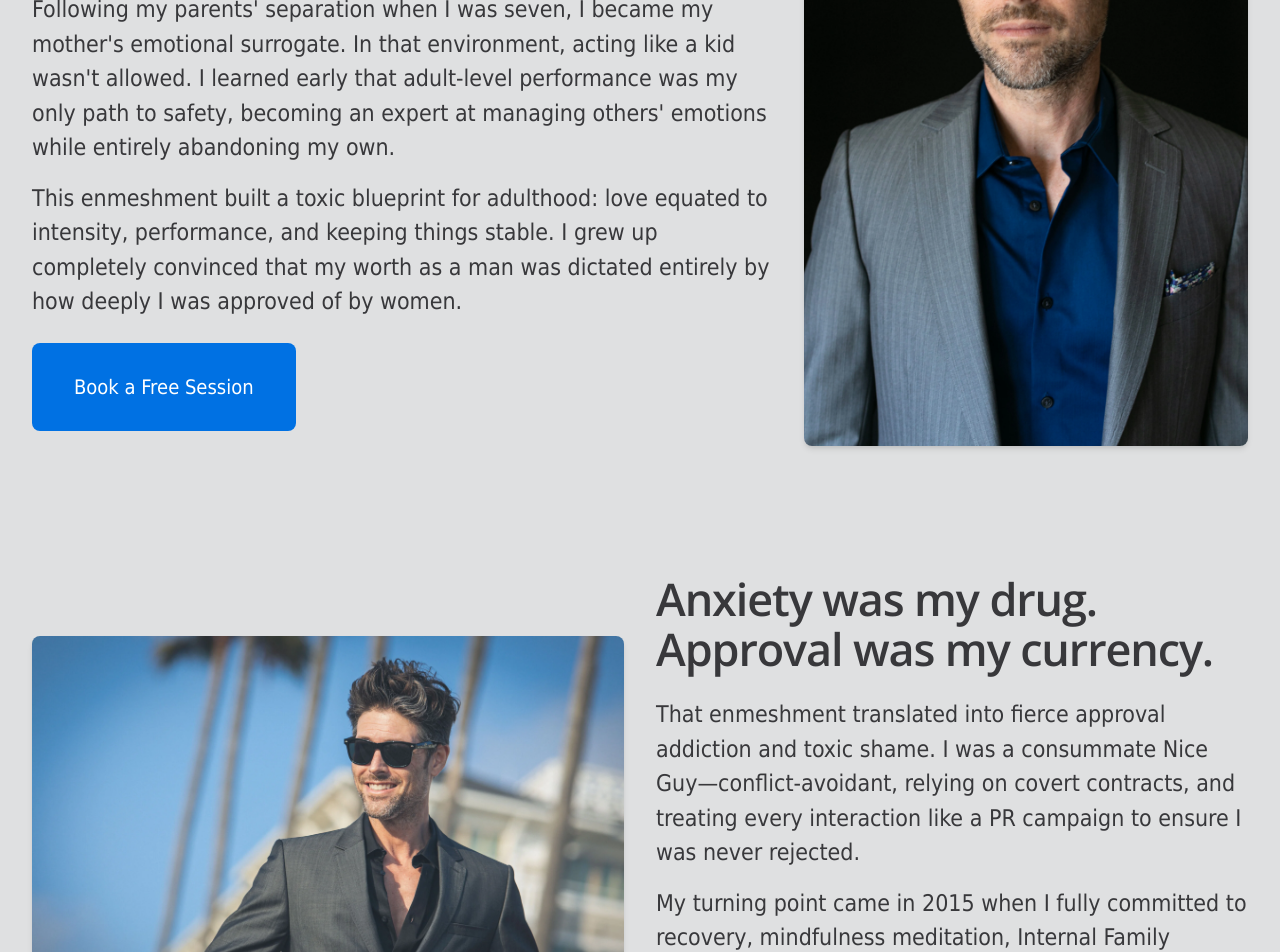
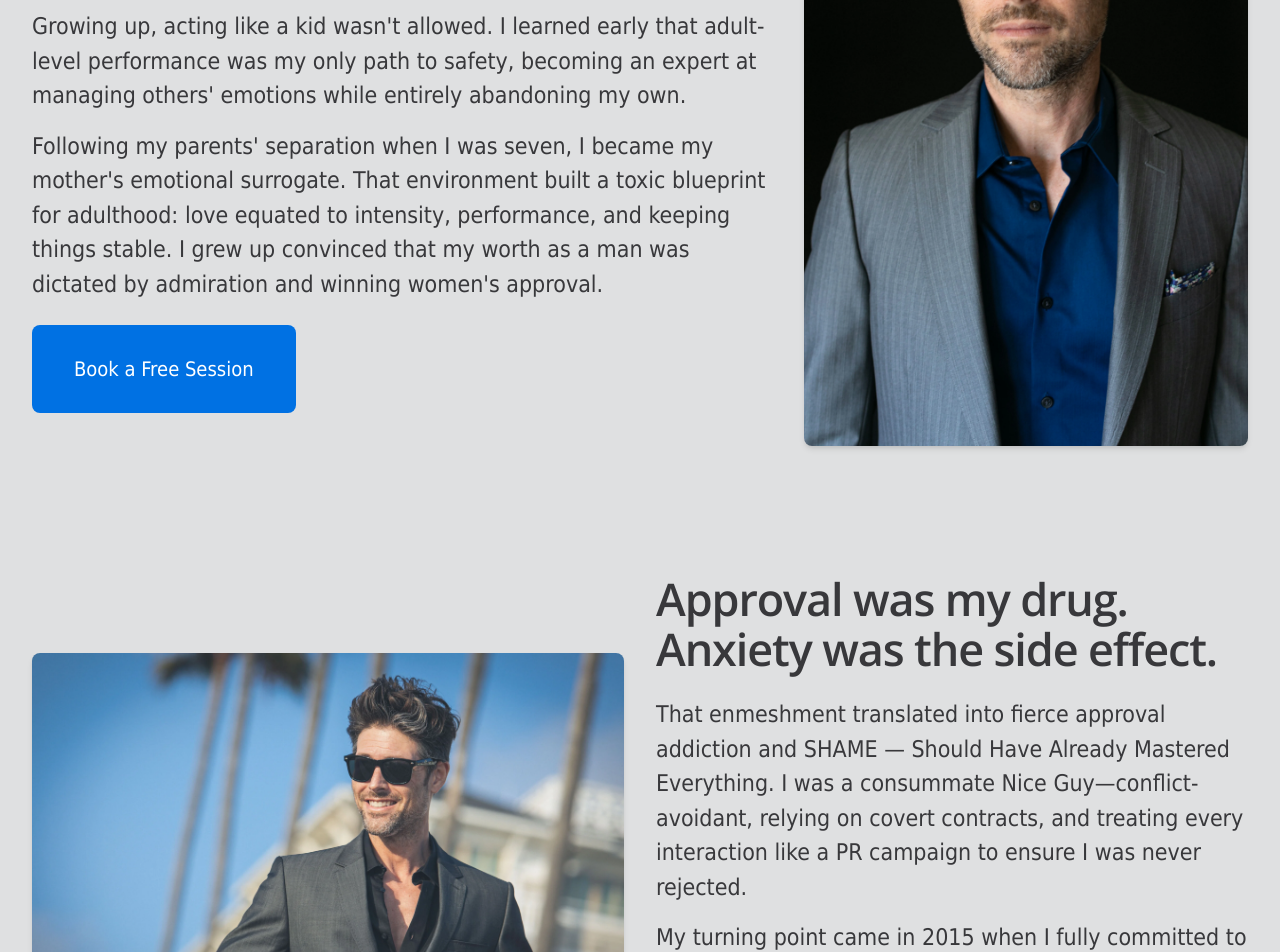
Before and after one commit to michaelzick/michaelzick.com, a Next.js app: page /about in a window 1280 px wide. Shown: the part 480-1432 px from the top of the page. Built offline with nearby package versions, Linux system fonts and the light colour scheme.

Commit message:
feat: rephrase and reorder biographical text and headings on the about page.

```diff
--- a/app/about/page.tsx
+++ b/app/about/page.tsx
@@ -61,10 +61,10 @@ export default function About() {
                 <div>
                   <div className="space-y-4">
                     <p className="text-[23px]">
-                      Following my parents&apos; separation when I was seven, I became my mother&apos;s emotional surrogate. In that environment, acting like a kid wasn&apos;t allowed. I learned early that adult-level performance was my only path to safety, becoming an expert at managing others&apos; emotions while entirely abandoning my own.
+                      Growing up, acting like a kid wasn&apos;t allowed. I learned early that adult-level performance was my only path to safety, becoming an expert at managing others&apos; emotions while entirely abandoning my own.
                     </p>
                     <p className="text-[23px]">
-                      This enmeshment built a toxic blueprint for adulthood: love equated to intensity, performance, and keeping things stable. I grew up completely convinced that my worth as a man was dictated entirely by how deeply I was approved of by women.
+                      Following my parents&apos; separation when I was seven, I became my mother&apos;s emotional surrogate. That environment built a toxic blueprint for adulthood: love equated to intensity, performance, and keeping things stable. I grew up convinced that my worth as a man was dictated by admiration and winning women&apos;s approval.
                     </p>
                   </div>
                   <TrackedCtaLink
@@ -94,12 +94,12 @@ export default function About() {
             <FadeInSection className="flex flex-col md:flex-row md:items-center gap-8">
               <div className="md:w-1/2 space-y-6 order-2 md:order-2">
                 <h2 className="text-[45px] font-semibold leading-[1.1] tracking-tight">
-                  Anxiety was my drug. Approval was my currency.
+                  Approval was my drug. Anxiety was the side effect.
                 </h2>
                 <div>
                   <div className="space-y-4">
                     <p className="text-[23px]">
-                      That enmeshment translated into fierce approval addiction and toxic shame. I was a consummate Nice Guy—conflict-avoidant, relying on covert contracts, and treating every interaction like a PR campaign to ensure I was never rejected.
+                      That enmeshment translated into fierce approval addiction and SHAME — Should Have Already Mastered Everything. I was a consummate Nice Guy—conflict-avoidant, relying on covert contracts, and treating every interaction like a PR campaign to ensure I was never rejected.
                     </p>
                     <p className="text-[23px]">
                       My turning point came in 2015 when I fully committed to recovery, mindfulness meditation, Internal Family Systems (IFS), and somatic regulation. I finally faced the terror of dropping the mask, getting in touch with my pain, and learning to tolerate other people&apos;s displeasure without trying to fix it.
```
